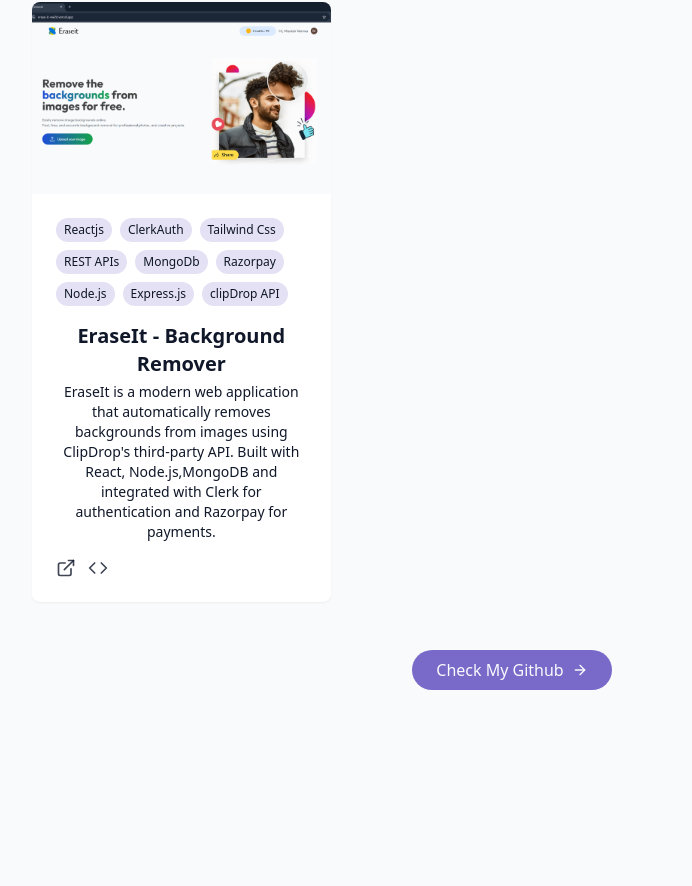
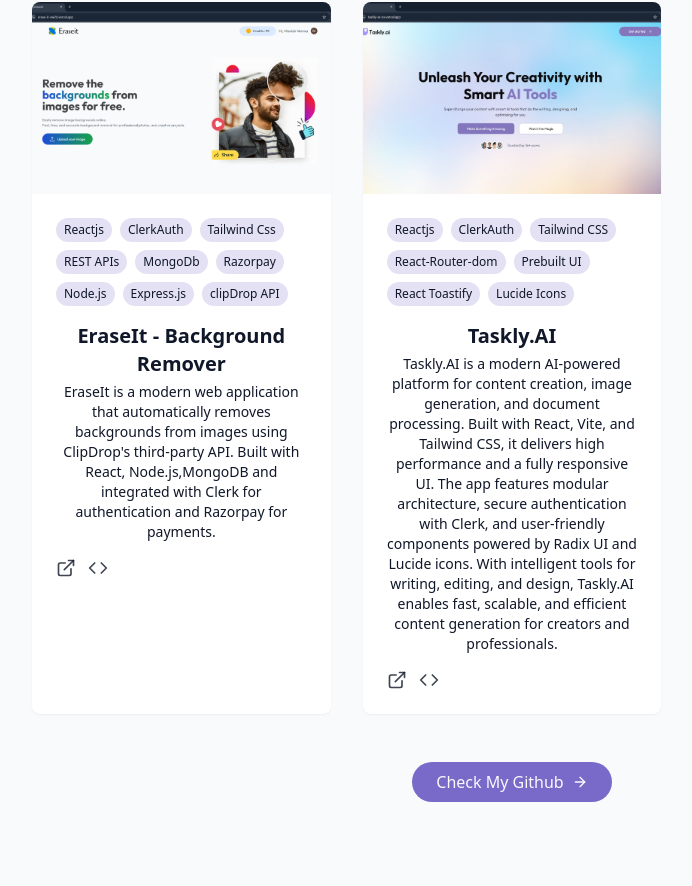
Before and after one commit to Manish12-verma/Manish-Portfolio, a React (Vite) app: page / in a window 1280 px wide. Shown: the part 3276-4162 px from the top of the page, without its empty margins (128-820 px from the left). Built offline with nearby package versions, Linux system fonts and the light colour scheme.

Commit message:
added project 5

```diff
--- a/src/data/constant.js
+++ b/src/data/constant.js
@@ -137,4 +137,13 @@
         githubUrl:"https://github.com/Manish12-verma/EraseIt",
         live:"https://erase-it-vw2d.vercel.app/",
       },
+      {
+        id:4,
+        title:"Taskly.AI",
+        description: "Taskly.AI is a modern AI-powered platform for content creation, image generation, and document processing. Built with React, Vite, and Tailwind CSS, it delivers high performance and a fully responsive UI. The app features modular architecture, secure authentication with Clerk, and user-friendly components powered by Radix UI and Lucide icons. With intelligent tools for writing, editing, and design, Taskly.AI enables fast, scalable, and efficient content generation for creators and professionals.",
+        image:"/projects/project5.png",
+        tags:["Reactjs","ClerkAuth","Tailwind CSS","React-Router-dom","Prebuilt UI","React Toastify","Lucide Icons"],
+        githubUrl:"https://github.com/Manish12-verma/Taskly.Ai",
+        live:"https://taskly-ai-six.vercel.app/",
+      },
 ];
```
Also changed, not shown: public/projects/project5.png (added).
